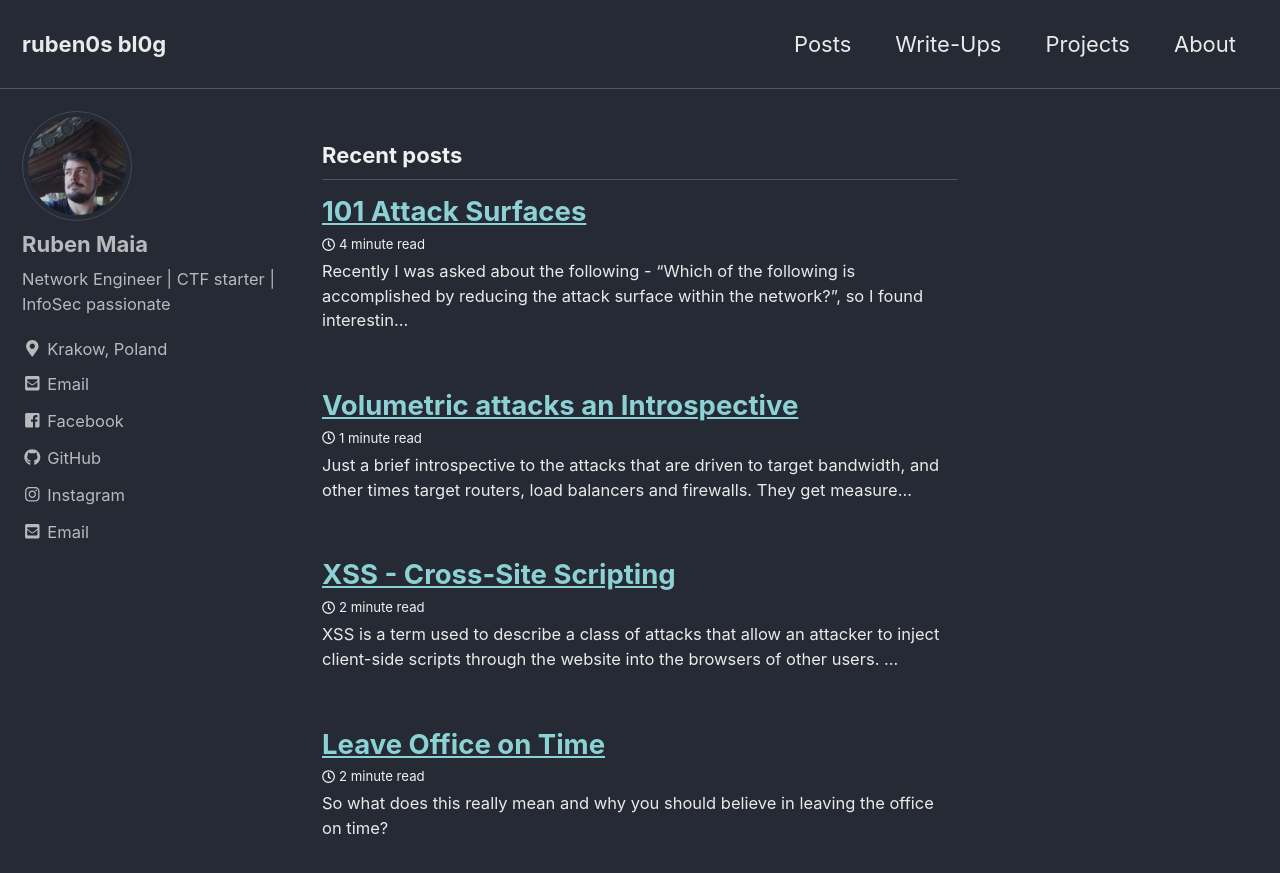
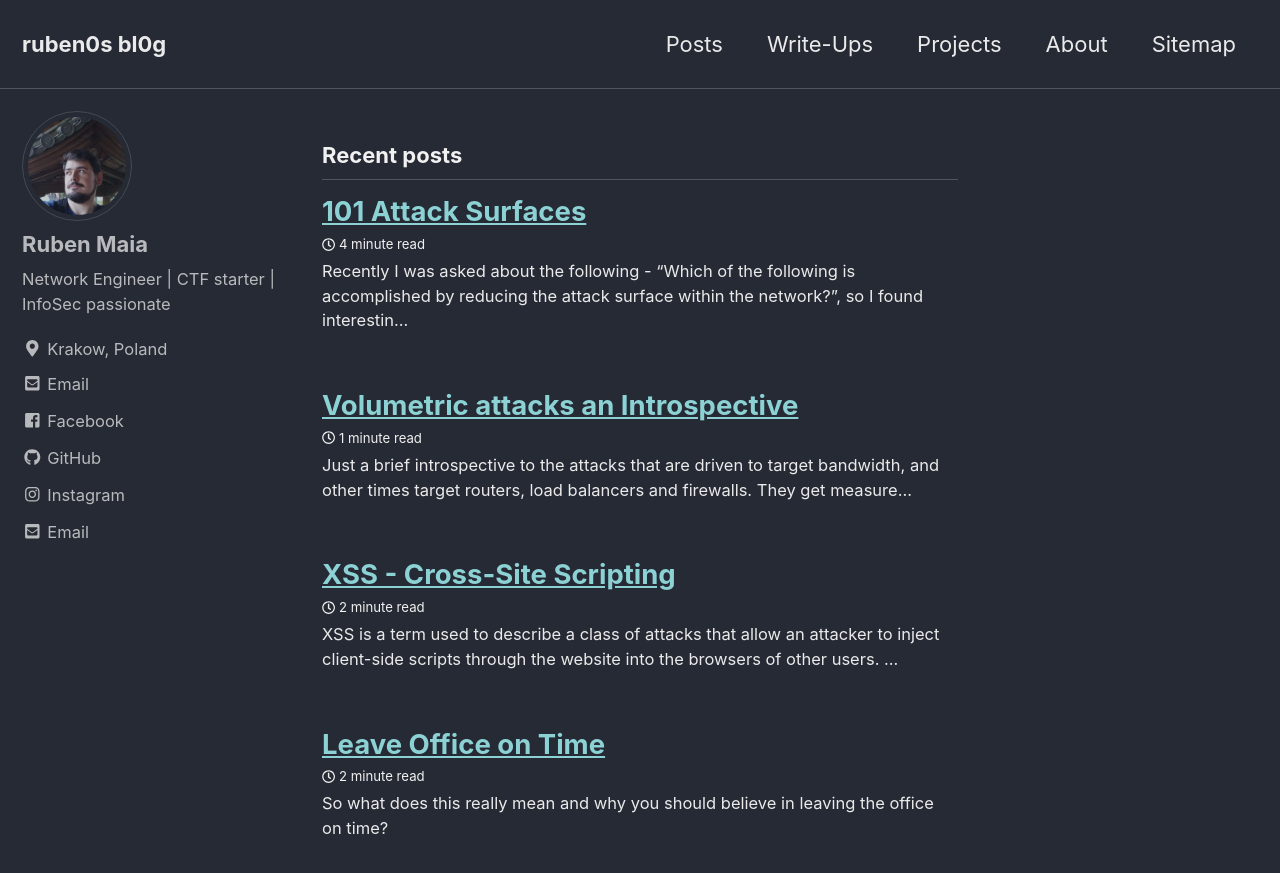
Before and after one commit to rbnmaia/rbnmaia.github.io, a Jekyll site: the page built from index.html, in a window 1280 px wide and 900 px high. Shown: the top 873 px of the window. Built offline with Jekyll 4.4.1, drawn with Linux system fonts in a browser that asks for light colours; cached includes are drawn as plain includes; the list of posts is cut into pages by our own code.

Commit message:
Update navigation.yml

```diff
--- a/_data/navigation.yml
+++ b/_data/navigation.yml
@@ -1,10 +1,12 @@
 # main links
 main:
   - title: "Posts"
-    url: /
+    url: /posts/
   - title: "Write-Ups"
     url: /writeups/
   - title: "Projects"
     url: /projects/
   - title: "About"
     url: /about/
+  - title: "Sitemap"
+    url: /sitemap/
```
